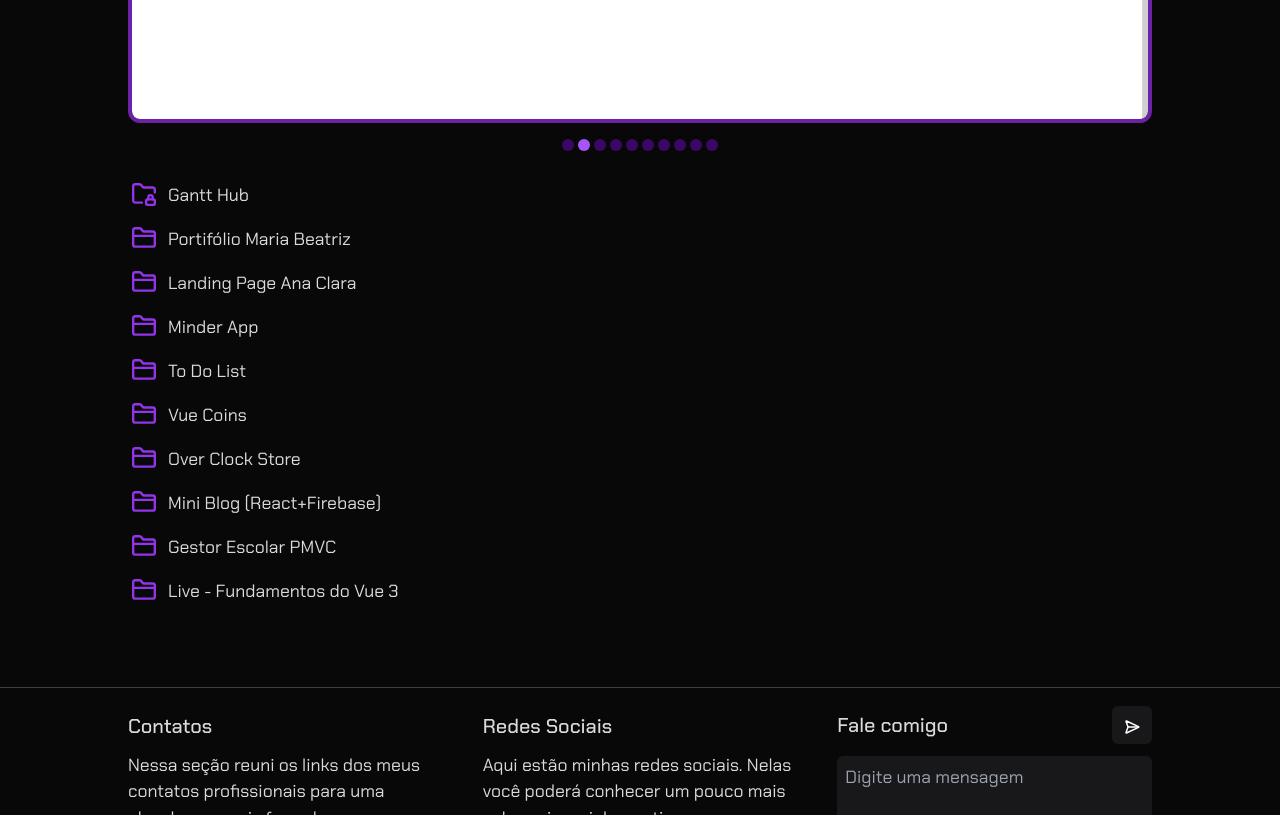
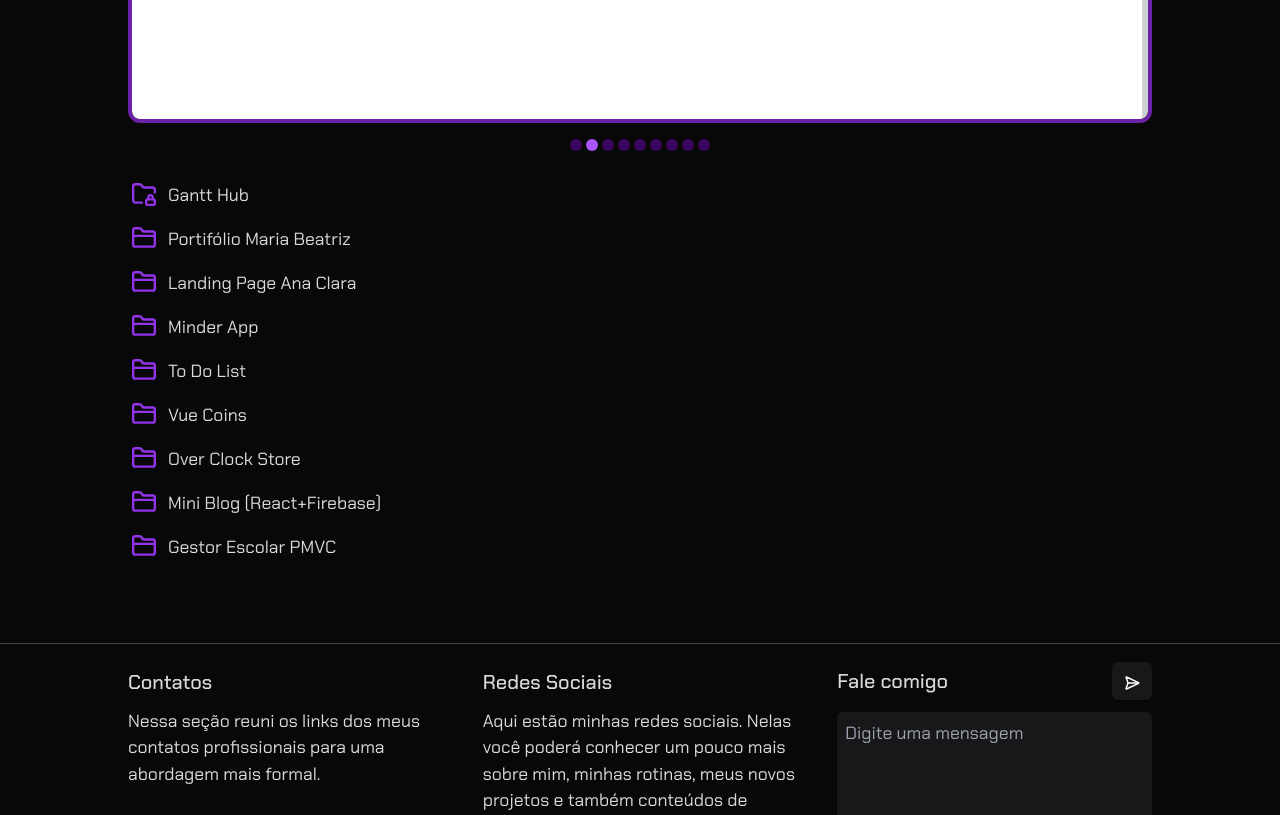
Before and after one commit to HerbertDuarte/herbertduarte.github.io, a Vue app: page / in a window 1280 px wide. Shown: the part 2780-3595 px from the top of the page. Built offline with nearby package versions, Linux system fonts and the light colour scheme.

Commit message:
Revert "add live on projects"
This reverts commit 6987905a7b0eaeda361f38753b7aa972166bffa4.

```diff
--- a/src/components/SwiperComponent.vue
+++ b/src/components/SwiperComponent.vue
@@ -35,7 +35,7 @@
         id="slider-container"
         ref="sliderContainer"
         :style="`width : 100%; max-width: ${imageWidth}; overflow-x: hidden;`"
-        class="rounded-md  overflow-hidden"
+        class="rounded-md"
       >
         <div
           id="slider"
@@ -53,7 +53,6 @@
             v-for="(image, index) in projects"
             :src="image.src"
             :alt="image.alt"
-            :style="`width: ${rawImageWidth}px`"
           />
         </div>
       </div>
--- a/src/projects.json
+++ b/src/projects.json
@@ -59,14 +59,7 @@
     "alt": "Gestor Escolar PMVC",
     "src": "./projetos/gestor-escolar.png",
     "name": "Gestor Escolar PMVC",
-    "repo": "https://github.com/HerbertDuarte?tab=repositories&q=teste-dev-cti&type=&language=&sort=",
+    "repo": "https://www.linkedin.com/posts/herbert-duarte-8534b71a2_vuejs-quasarframework-nestjs-activity-7147697683078582272-tIN4?utm_source=share&utm_medium=member_desktop",
     "link": "https://gestor-escolar-pmvc.vercel.app/"
-  },
-  {
-    "alt": "Live - Fundamentos do Vue 3",
-    "src": "./projetos/live-vue.jpg",
-    "name": "Live - Fundamentos do Vue 3",
-    "repo": "https://github.com/HerbertDuarte/curso_vue3_2024",
-    "link": "https://www.youtube.com/watch?v=Enqjp5hXsV8&t=2924s"
   }
 ]
```
Also changed, not shown: public/projetos/gestor-escolar.png, public/projetos/live-vue.jpg (deleted).
